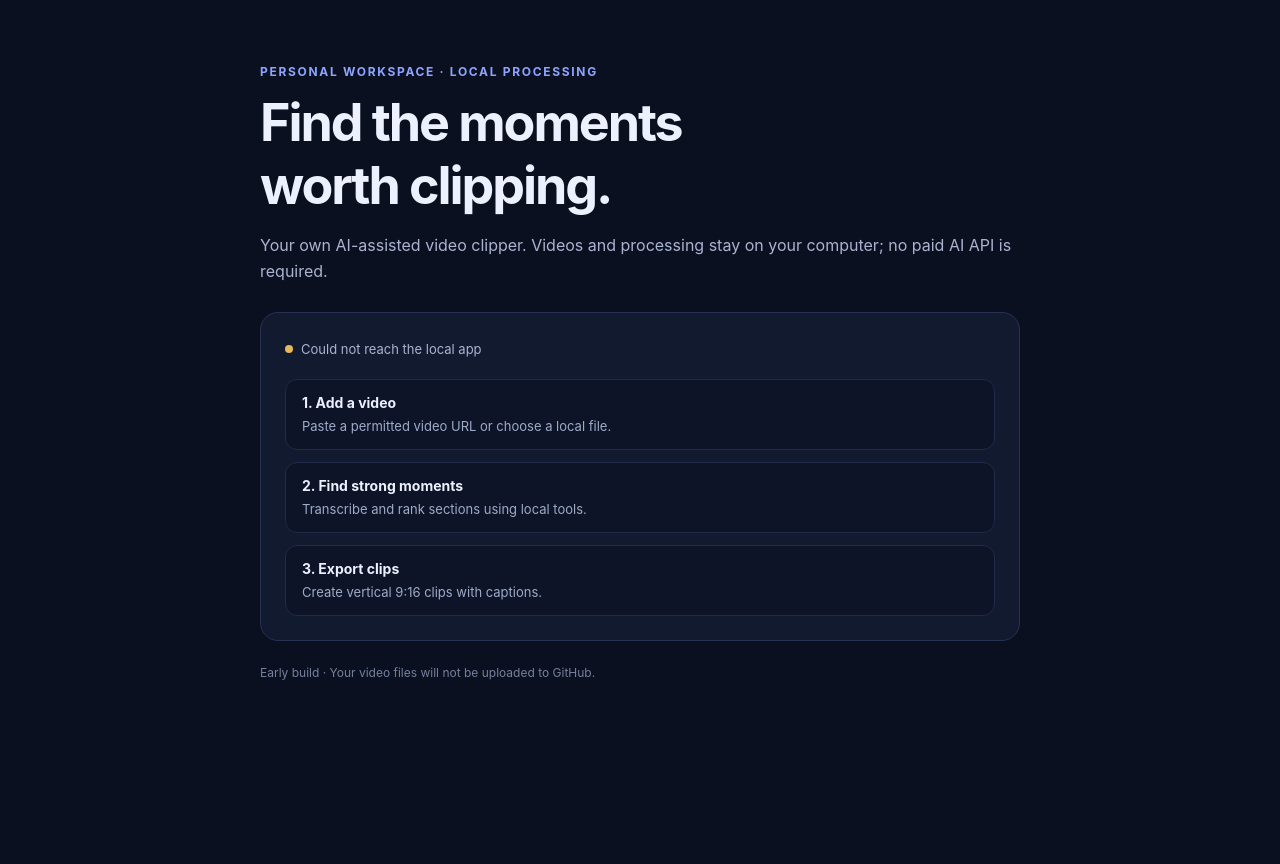
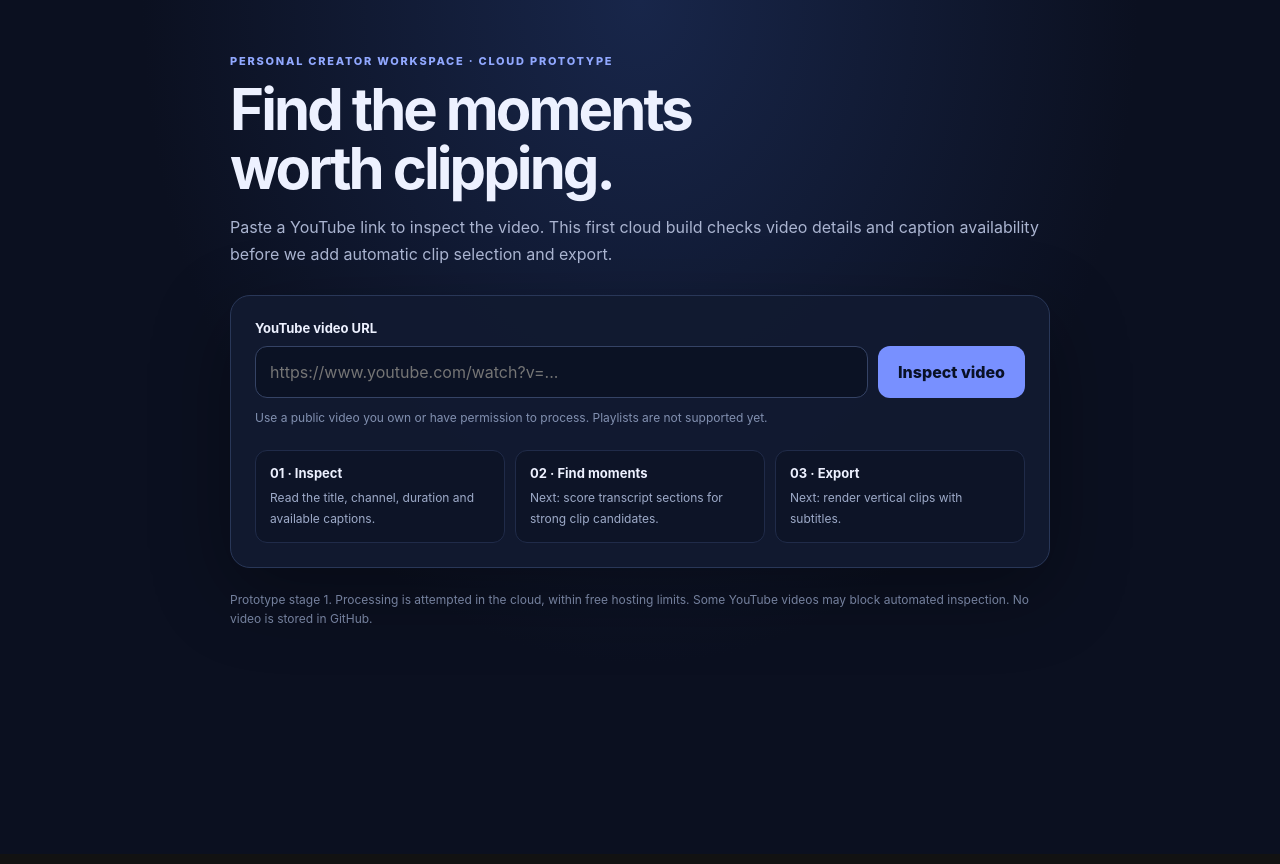
Before and after one commit to juniorprincemhelem/ai-youtube-clipper, a plain HTML site: page app/static/index.html in a window 1280 px wide. Drawn offline with Linux system fonts and the light colour scheme; no server answers.

Commit message:
Build YouTube inspection interface

```diff
--- a/app/static/index.html
+++ b/app/static/index.html
@@ -3,45 +3,100 @@
 <head>
   <meta charset="utf-8">
   <meta name="viewport" content="width=device-width, initial-scale=1">
+  <meta name="theme-color" content="#0b1020">
   <title>AI YouTube Clipper</title>
   <style>
     :root { color-scheme: dark; font-family: Inter, ui-sans-serif, system-ui, sans-serif; }
     * { box-sizing: border-box; }
-    body { margin: 0; min-height: 100vh; background: #0b1020; color: #edf1ff; }
-    main { width: min(760px, calc(100% - 32px)); margin: 64px auto; }
-    .eyebrow { color: #8da5ff; font-size: 12px; font-weight: 700; letter-spacing: .14em; text-transform: uppercase; }
-    h1 { margin: 12px 0; font-size: clamp(32px, 7vw, 52px); letter-spacing: -.04em; }
-    p { color: #aab4d0; line-height: 1.6; }
-    .panel { margin-top: 28px; padding: 24px; border: 1px solid #273252; border-radius: 18px; background: #121a30; }
-    .status { display: inline-flex; align-items: center; gap: 8px; color: #aab4d0; font-size: 13px; }
-    .dot { width: 8px; height: 8px; border-radius: 50%; background: #e7b75b; }
-    .steps { display: grid; gap: 12px; margin-top: 22px; }
-    .step { padding: 14px 16px; border-radius: 12px; background: #0d1427; border: 1px solid #202b49; }
-    .step strong { display: block; margin-bottom: 4px; font-size: 14px; }
-    .step span { color: #9eabc9; font-size: 13px; }
-    footer { margin-top: 24px; color: #74809d; font-size: 12px; }
+    body { margin: 0; min-height: 100vh; background: radial-gradient(ellipse at 50% 0%, #18264a 0, #0b1020 55%); color: #edf1ff; }
+    main { width: min(820px, calc(100% - 32px)); margin: 54px auto; }
+    .eyebrow { color: #91a8ff; font-size: 11px; font-weight: 800; letter-spacing: .16em; text-transform: uppercase; }
+    h1 { margin: 12px 0; font-size: clamp(34px, 7vw, 58px); line-height: 1.02; letter-spacing: -.05em; }
+    p { color: #aab4d0; line-height: 1.65; }
+    .panel { margin-top: 28px; padding: 24px; border: 1px solid #293758; border-radius: 20px; background: rgba(18,26,48,.94); box-shadow: 0 24px 80px #0005; }
+    label { display: block; margin-bottom: 10px; font-size: 13px; font-weight: 700; }
+    .input-row { display: flex; gap: 10px; }
+    input { min-width: 0; flex: 1; padding: 15px 14px; color: #f4f6ff; background: #0b1224; border: 1px solid #354365; border-radius: 12px; outline: none; font: inherit; }
+    input:focus { border-color: #8299ff; }
+    button { padding: 0 20px; border: 0; border-radius: 12px; background: #7890ff; color: #091126; font: inherit; font-weight: 800; cursor: pointer; }
+    button:disabled { opacity: .6; cursor: wait; }
+    .hint { margin: 10px 0 0; font-size: 12px; color: #8290b0; }
+    #feedback { margin-top: 18px; }
+    .error { color: #ff9c9c; }
+    .result { display: grid; grid-template-columns: 150px 1fr; gap: 16px; padding: 16px; border: 1px solid #2b3b60; border-radius: 14px; background: #0d152a; }
+    .result img { width: 100%; aspect-ratio: 16/9; object-fit: cover; border-radius: 9px; background: #1a2540; }
+    .result h2 { margin: 0 0 8px; font-size: 17px; }
+    .meta { margin: 5px 0; font-size: 12px; color: #aab4d0; }
+    .pill { display: inline-block; margin: 8px 6px 0 0; padding: 5px 8px; border-radius: 999px; background: #1c2a4c; color: #b9c8ff; font-size: 11px; }
+    .steps { display: grid; grid-template-columns: repeat(3,1fr); gap: 10px; margin-top: 22px; }
+    .step { padding: 14px; border-radius: 12px; background: #0d1427; border: 1px solid #202b49; }
+    .step strong { display: block; margin-bottom: 5px; font-size: 13px; }
+    .step span { color: #9eabc9; font-size: 12px; line-height: 1.5; }
+    footer { margin: 22px 0; color: #74809d; font-size: 12px; line-height: 1.6; }
+    @media (max-width: 580px) { .input-row { flex-direction: column; } button { min-height: 48px; } .result { grid-template-columns: 1fr; } .result img { max-width: 240px; } .steps { grid-template-columns: 1fr; } }
   </style>
 </head>
 <body>
   <main>
-    <div class="eyebrow">Personal workspace · Local processing</div>
+    <div class="eyebrow">Personal creator workspace · Cloud prototype</div>
     <h1>Find the moments<br>worth clipping.</h1>
-    <p>Your own AI-assisted video clipper. Videos and processing stay on your computer; no paid AI API is required.</p>
+    <p>Paste a YouTube link to inspect the video. This first cloud build checks video details and caption availability before we add automatic clip selection and export.</p>
     <section class="panel">
-      <div class="status"><span class="dot"></span><span id="status">Checking local app…</span></div>
+      <form id="inspect-form">
+        <label for="video-url">YouTube video URL</label>
+        <div class="input-row">
+          <input id="video-url" type="url" placeholder="https://www.youtube.com/watch?v=..." required>
+          <button id="submit" type="submit">Inspect video</button>
+        </div>
+        <p class="hint">Use a public video you own or have permission to process. Playlists are not supported yet.</p>
+      </form>
+      <div id="feedback" aria-live="polite"></div>
       <div class="steps">
-        <div class="step"><strong>1. Add a video</strong><span>Paste a permitted video URL or choose a local file.</span></div>
-        <div class="step"><strong>2. Find strong moments</strong><span>Transcribe and rank sections using local tools.</span></div>
-        <div class="step"><strong>3. Export clips</strong><span>Create vertical 9:16 clips with captions.</span></div>
+        <div class="step"><strong>01 · Inspect</strong><span>Read the title, channel, duration and available captions.</span></div>
+        <div class="step"><strong>02 · Find moments</strong><span>Next: score transcript sections for strong clip candidates.</span></div>
+        <div class="step"><strong>03 · Export</strong><span>Next: render vertical clips with subtitles.</span></div>
       </div>
     </section>
-    <footer>Early build · Your video files will not be uploaded to GitHub.</footer>
+    <footer>Prototype stage 1. Processing is attempted in the cloud, within free hosting limits. Some YouTube videos may block automated inspection. No video is stored in GitHub.</footer>
   </main>
   <script>
-    fetch('/api/health')
-      .then(response => response.json())
-      .then(data => { document.getElementById('status').textContent = data.status === 'ok' ? 'Local app is running' : 'App needs attention'; })
-      .catch(() => { document.getElementById('status').textContent = 'Could not reach the local app'; });
+    const form = document.getElementById('inspect-form');
+    const input = document.getElementById('video-url');
+    const button = document.getElementById('submit');
+    const feedback = document.getElementById('feedback');
+    const escapeHtml = value => String(value ?? '').replace(/[&<>"']/g, char => ({'&':'&amp;','<':'&lt;','>':'&gt;','"':'&quot;',"'":'&#39;'}[char]));
+    const duration = seconds => {
+      if (seconds == null) return 'Duration unavailable';
+      const s = Math.floor(seconds);
+      return Math.floor(s / 60) + 'm ' + (s % 60) + 's';
+    };
+    form.addEventListener('submit', async event => {
+      event.preventDefault();
+      feedback.innerHTML = '<p>Inspecting video… this can take a little while.</p>';
+      button.disabled = true;
+      button.textContent = 'Checking…';
+      try {
+        const response = await fetch('/api/inspect', {
+          method: 'POST',
+          headers: {'Content-Type':'application/json'},
+          body: JSON.stringify({url: input.value.trim()})
+        });
+        const data = await response.json();
+        if (!response.ok) throw new Error(data.detail || 'Could not inspect this video.');
+        const imageMarkup = data.thumbnail ? '<img src="' + escapeHtml(data.thumbnail) + '" alt="Video thumbnail">' : '<div></div>';
+        feedback.innerHTML = '<div class="result">' + imageMarkup +
+          '<div><h2>' + escapeHtml(data.title) + '</h2>' +
+          '<p class="meta">' + escapeHtml(data.channel) + ' · ' + escapeHtml(duration(data.duration_seconds)) + '</p>' +
+          '<span class="pill">' + (data.manual_captions_available ? 'Manual captions found' : 'No manual captions detected') + '</span>' +
+          '<span class="pill">' + (data.automatic_captions_available ? 'Auto captions found' : 'No auto captions detected') + '</span>' +
+          '<p class="meta">' + escapeHtml(data.message) + '</p></div></div>';
+      } catch (error) {
+        feedback.innerHTML = '<p class="error">' + escapeHtml(error.message) + '</p>';
+      } finally {
+        button.disabled = false;
+        button.textContent = 'Inspect video';
+      }
+    });
   </script>
 </body>
 </html>
```
